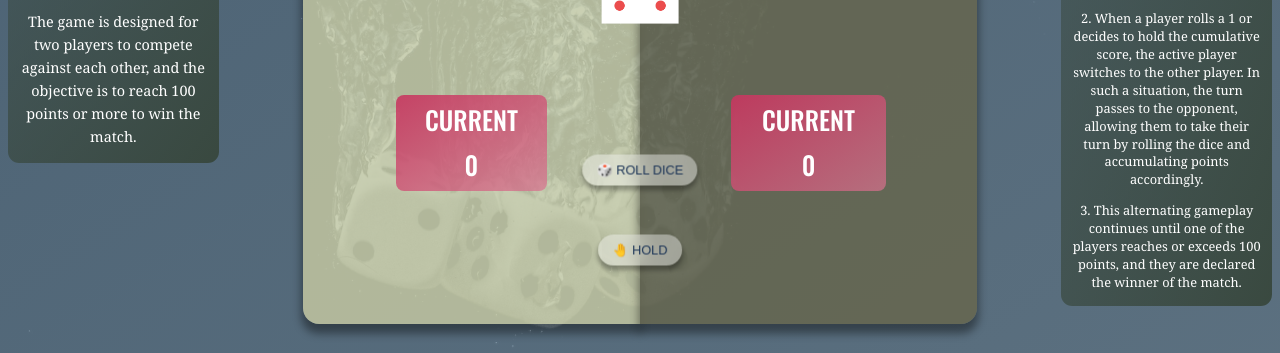
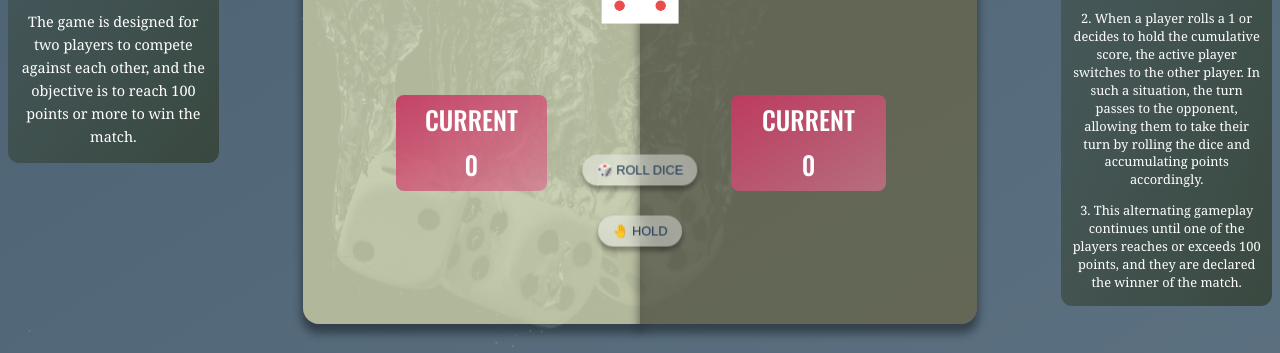
Before and after one commit to PrayagTandon/Rolling-rivals, a website: page index.html in a window 1280 px wide. Shown: the part 372-725 px from the top of the page. Drawn offline with nearby package versions, Linux system fonts and the light colour scheme.

Commit message:
Starting to write JS

```diff
--- /dev/null
+++ b/JS/main.js
@@ -0,0 +1 @@
+'use strict';
--- a/sass/components/_btn-box.scss
+++ b/sass/components/_btn-box.scss
@@ -32,7 +32,7 @@
     }
 
     &--dice-hold {
-        top: 88%;
+        top: 85%;
 
         @include respond-to ('lg') {
             top: 84%;
```
Also changed, not shown: CSS/style.css.
